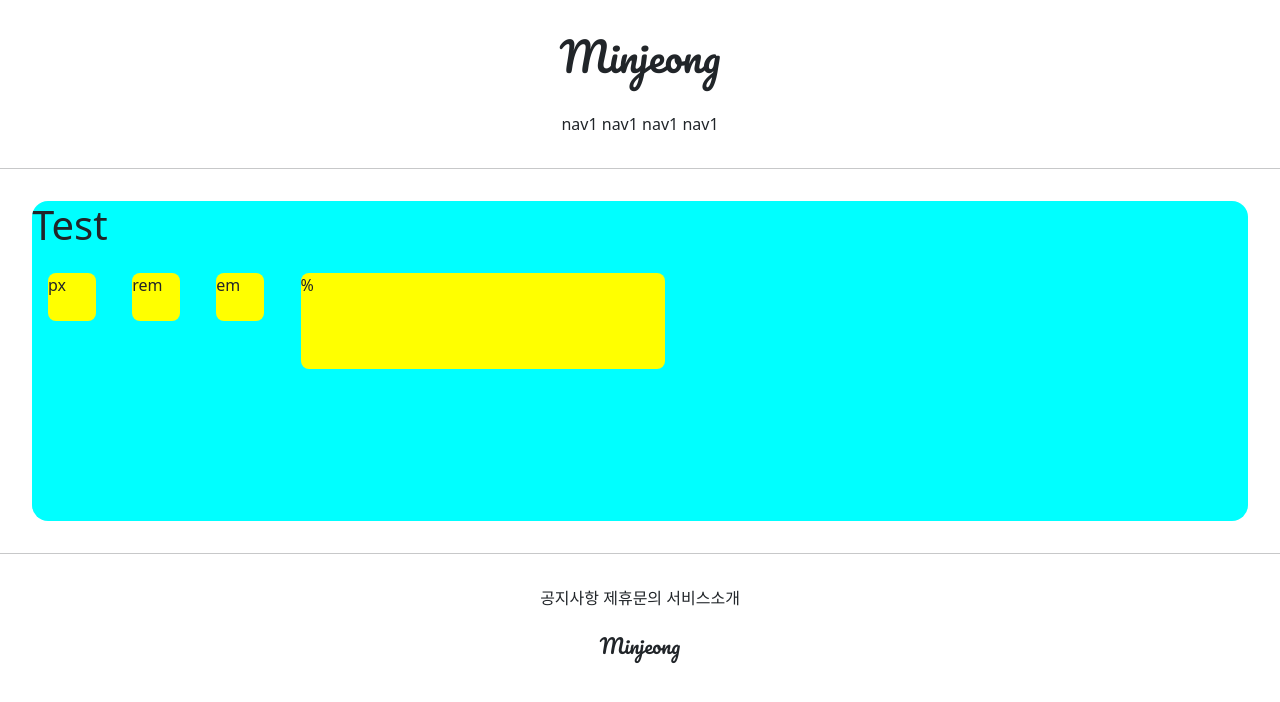
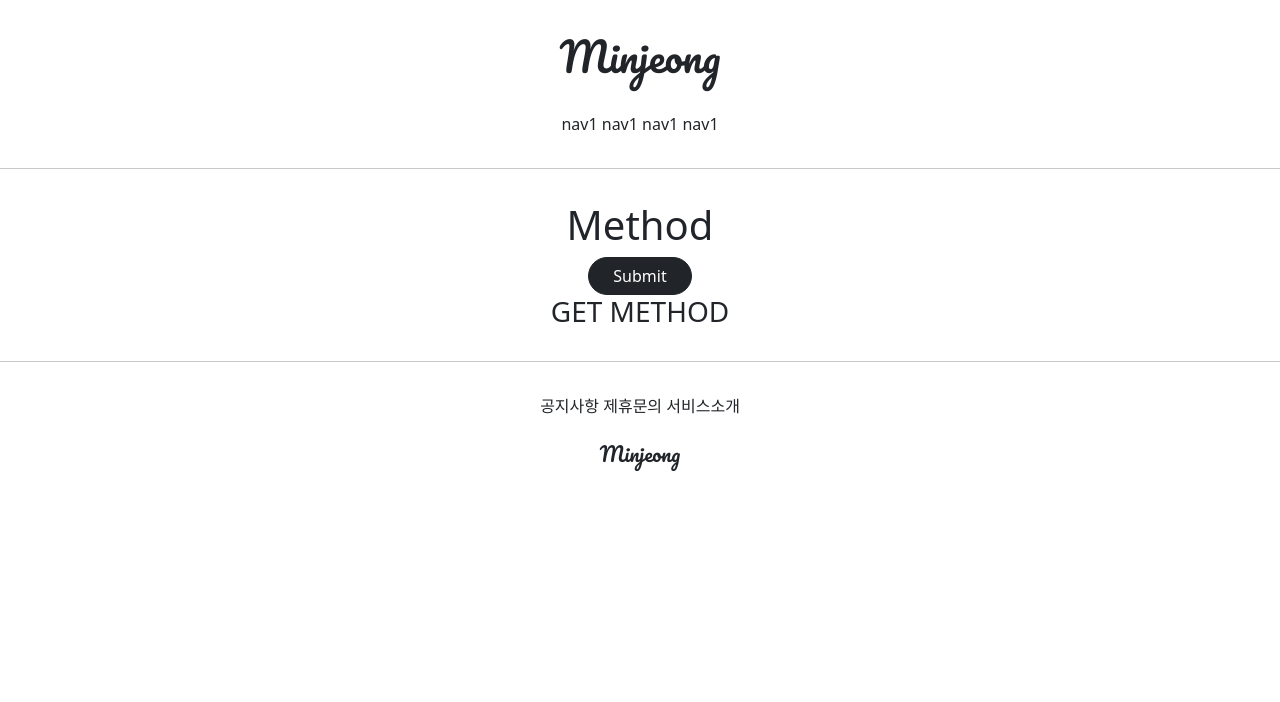
Before and after one commit to minjeong00/web_class, a Django app: page /accounts/hello_world/ in a window 1280 px wide. Shown: the top 702 px of the page. Run offline with Django 3.2, Linux system fonts and the light colour scheme; parts of the project's set-up code (start-up, migrations or seed data) failed here and were passed over.

Commit message:
7/8 commit

```diff
--- a/accountapp/templates/accountapp/hello_world.html
+++ b/accountapp/templates/accountapp/hello_world.html
@@ -2,26 +2,15 @@
 
 {% block content %}
 
-    <style>
+    <div style="margin:2rem; text-align: center">
+        <h1>Method</h1>
 
-        .testing{
-            background-color: yellow;
-            margin: 1rem;
-            height: 48px;
-            width: 48px;
-            border-radius: .5rem;
-            display: inline-block;
-        }
+        <form action="/accounts/hello_world/" method="post">
+            {% csrf_token %}
+            <input type="submit" class="btn btn-dark rounded-pill px-4">
+        </form>
 
-    </style>
-
-    <div style="height: 20rem; background-color: aqua; margin: 2rem; border-radius: 1rem; overflow: scroll">
-        <h1>Test</h1>
-    <div class="testing" style="height: 48px; width: 48px">px</div>
-    <div class="testing" style="height: 3rem; width: 3rem">rem</div>
-    <div class="testing" style="height: 3em; width: 3em">em</div>
-    <div class="testing" style="height: 30%; width: 30%">%</div>
-
+        <h3>{{ text }}</h3>
     </div>
 
 {% endblock %}
--- a/accountapp/views.py
+++ b/accountapp/views.py
@@ -5,4 +5,7 @@ from django.shortcuts import render
 
 
 def hello_world(request):
-    return render(request,'accountapp/hello_world.html')
+    if request.method == "POST":
+        return render(request,'accountapp/hello_world.html', context={'text':'POST METHOD'})
+    else:
+        return render(request, 'accountapp/hello_world.html', context={'text':'GET METHOD'})
```
